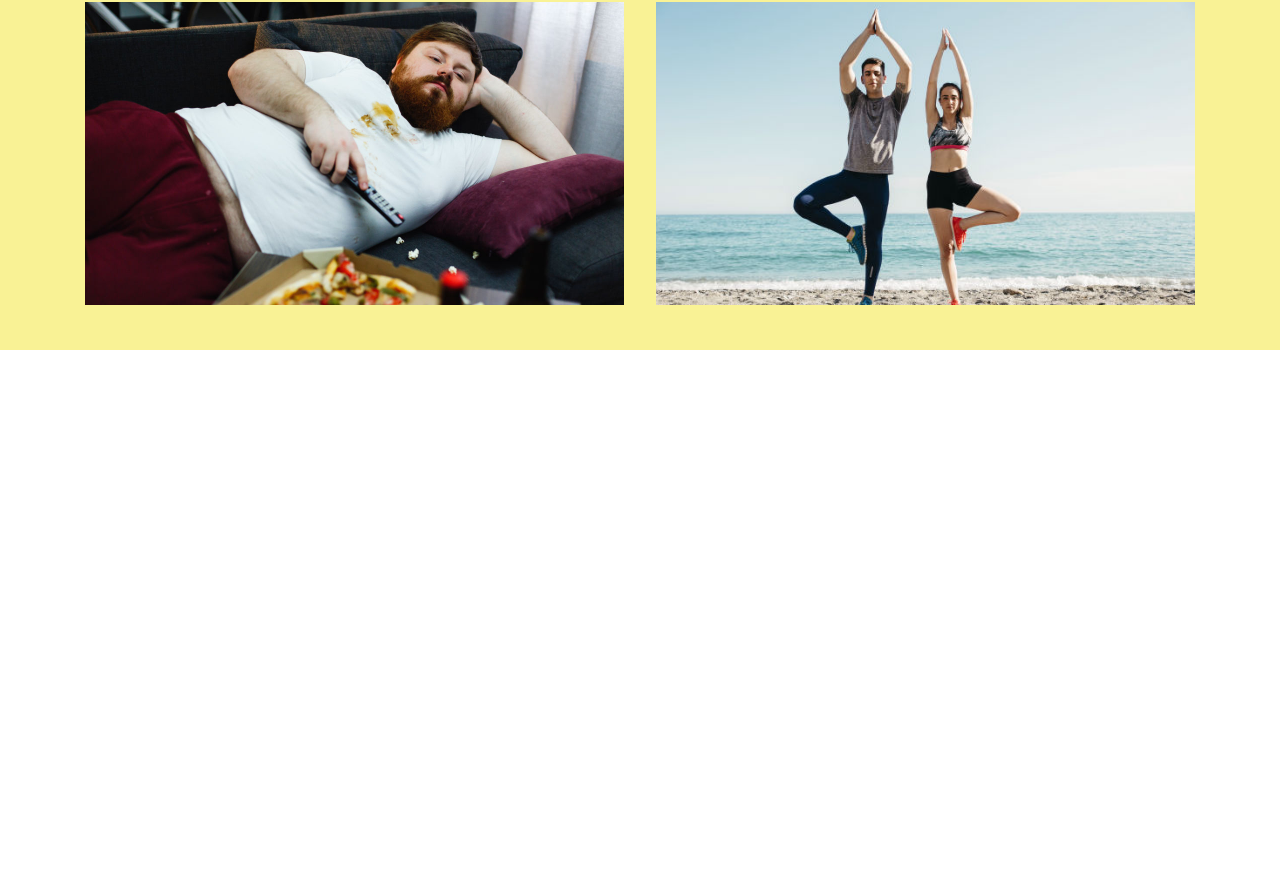
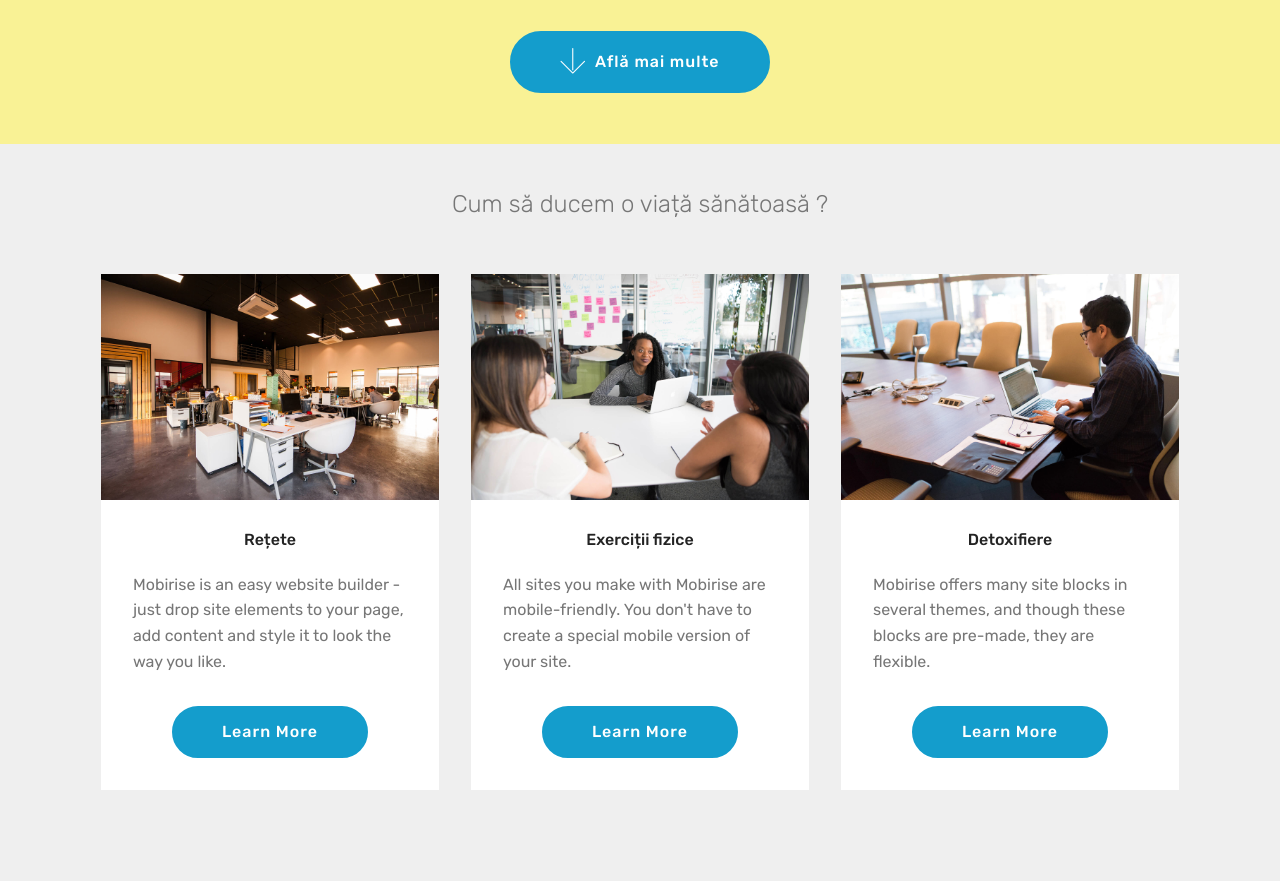
Before and after one commit to KittyFrutty/KittyFrutty.github.io, a plain HTML site: page index.html in a window 1280 px wide. Shown: the part 594-1475 px from the top of the page. Before the commit the page ends 944 px from the top, so only its background shows below. Drawn offline with Linux system fonts and the light colour scheme; files whose address does not match are found by name.

Commit message:
added another page

```diff
--- a/assets/mobirise/css/mbr-additional.css
+++ b/assets/mobirise/css/mbr-additional.css
@@ -1394,8 +1394,8 @@ body {
   border-top-color: #149dcc;
 }
 .cid-rnEbtUtemZ {
-  padding-top: 90px;
-  padding-bottom: 90px;
+  padding-top: 30px;
+  padding-bottom: 0px;
   background-color: #ffffff;
 }
 .cid-rnEbtUtemZ P {
@@ -1403,7 +1403,7 @@ body {
 }
 .cid-rnEddO0Nz6 {
   padding-top: 90px;
-  padding-bottom: 45px;
+  padding-bottom: 60px;
   background: #f9f295;
 }
 .cid-rnEddO0Nz6 .images-container.container-fluid {
@@ -1451,3 +1451,59 @@ body {
     -webkit-flex-basis: initial !important;
   }
 }
+.cid-rnGXHlA8sn {
+  padding-top: 30px;
+  padding-bottom: 45px;
+  background-color: #f9f295;
+}
+.cid-rnH10FpLJa {
+  padding-top: 45px;
+  padding-bottom: 0px;
+  background-color: #efefef;
+}
+.cid-rnH10FpLJa .mbr-section-subtitle {
+  color: #767676;
+}
+.cid-rnGZ5bcSeC {
+  padding-top: 30px;
+  padding-bottom: 75px;
+  background-color: #efefef;
+}
+.cid-rnGZ5bcSeC .card-box {
+  padding: 0 2rem;
+}
+.cid-rnGZ5bcSeC .mbr-section-btn {
+  padding-top: 1rem;
+}
+.cid-rnGZ5bcSeC .mbr-section-btn a {
+  margin-top: 1rem;
+  margin-bottom: 0;
+}
+.cid-rnGZ5bcSeC h4 {
+  font-weight: 500;
+  margin-bottom: 0;
+  text-align: left;
+  padding-top: 2rem;
+}
+.cid-rnGZ5bcSeC p {
+  margin-bottom: 0;
+  text-align: left;
+  padding-top: 1.5rem;
+}
+.cid-rnGZ5bcSeC .mbr-text {
+  color: #767676;
+}
+.cid-rnGZ5bcSeC .card-wrapper {
+  height: 100%;
+  padding-bottom: 2rem;
+  background: #ffffff;
+  box-shadow: 0px 0px 0px 0px rgba(0, 0, 0, 0);
+  transition: box-shadow 0.3s;
+}
+.cid-rnGZ5bcSeC .card-wrapper:hover {
+  box-shadow: 0px 0px 30px 0px rgba(0, 0, 0, 0.05);
+  transition: box-shadow 0.3s;
+}
+.cid-rnGZ5bcSeC .card-title {
+  text-align: center;
+}
--- a/index.html
+++ b/index.html
@@ -1,5 +1,5 @@
 <!DOCTYPE html>
-<html>
+<html  >
 <head>
   <!-- Site made with Mobirise Website Builder v4.9.7, https://mobirise.com -->
   <meta charset="UTF-8">
@@ -10,49 +10,154 @@
   <meta name="description" content="">
 
   <title>Home</title>
+  <link rel="stylesheet" href="assets/web/assets/mobirise-icons/mobirise-icons.css">
   <link rel="stylesheet" href="assets/tether/tether.min.css">
   <link rel="stylesheet" href="assets/bootstrap/css/bootstrap.min.css">
   <link rel="stylesheet" href="assets/bootstrap/css/bootstrap-grid.min.css">
   <link rel="stylesheet" href="assets/bootstrap/css/bootstrap-reboot.min.css">
   <link rel="stylesheet" href="assets/theme/css/style.css">
   <link rel="stylesheet" href="assets/mobirise/css/mbr-additional.css" type="text/css">
+
+
+
 </head>
 <body>
   <section class="header1 cid-rnEbtUtemZ" id="header16-7">
+
+
+
+
+
     <div class="container">
         <div class="row justify-content-md-center">
             <div class="col-md-10 align-center">
                 <h1 class="mbr-section-title mbr-bold pb-3 mbr-fonts-style display-1">
                     Sănătate și stare de bine</h1>
 
-                    <p class="mbr-text pb-3 mbr-fonts-style display-5">
-                        Cum să ducem o viață sănătoasă</p>
+
+
+            </div>
+        </div>
+    </div>
+
+</section>
+
+<section class="engine"><a href="https://mobirise.info/i">web creation software</a></section><section class="cid-rnEddO0Nz6" id="image4-9">
+    <!-- Block parameters controls (Blue "Gear" panel) -->
+
+    <!-- End block parameters -->
+    <div class="container images-container">
+            <div class="media-container-row" style="width: 100%;">
+                <div class="img-item item1" style="width: 103%;">
+                    <img src="assets/images/5505-1-1086x724.jpg" alt="" title="">
+
+                </div>
+                <div class="img-item">
+                    <img src="assets/images/320778-p96bi2-125-626x417.jpg" alt="" title="">
 
                 </div>
             </div>
     </div>
 </section>
 
-    <section class="engine"><a href="https://mobirise.info/c">website builder</a></section>
+<section class="mbr-section content8 cid-rnGXHlA8sn" id="content8-d">
 
-    <section class="cid-rnEddO0Nz6" id="image4-9">
-        <!-- Block parameters controls (Blue "Gear" panel) -->
 
-        <!-- End block parameters -->
-        <div class="container images-container">
-            <div class="container-fluid" style="text-align: center; font-size: 50px;">
-                Stilul de viață este alegerea ta. La fel și rezultatul.
-            </div>
-                <div class="media-container-row" style="width: 100%;">
-                    <div class="img-item item1" style="width: 103%;">
-                        <img src="assets/images/5505-1-1086x724.jpg" alt="" title="">
-                    </div>
-                    <div class="img-item">
-                        <img src="assets/images/320778-p96bi2-125-626x417.jpg" alt="" title="">
+
+    <div class="container">
+        <div class="media-container-row title">
+            <div class="col-12 col-md-8">
+                <div class="mbr-section-btn align-center"><a class="btn btn-primary display-4" href="https://mobirise.co"><span class="mbri-down mbr-iconfont mbr-iconfont-btn"></span>Află mai multe</a></div>
             </div>
         </div>
     </div>
 </section>
+
+<section class="mbr-section content4 cid-rnH10FpLJa" id="content4-i">
+
+
+
+    <div class="container">
+        <div class="media-container-row">
+            <div class="title col-12 col-md-8">
+
+                <h3 class="mbr-section-subtitle align-center mbr-light mbr-fonts-style display-5">Cum să ducem o viață sănătoasă ?</h3>
+
+            </div>
+        </div>
+    </div>
+</section>
+
+<section class="features3 cid-rnGZ5bcSeC" id="features3-h">
+
+
+
+
+    <div class="container">
+        <div class="media-container-row">
+            <div class="card p-3 col-12 col-md-6 col-lg-4">
+                <div class="card-wrapper">
+                    <div class="card-img">
+                        <img src="assets/images/background1.jpg" alt="Mobirise">
+                    </div>
+                    <div class="card-box">
+                        <h4 class="card-title mbr-fonts-style display-7">
+                            Rețete</h4>
+                        <p class="mbr-text mbr-fonts-style display-7">
+                            Mobirise is an easy website builder - just drop site elements to your page, add content and style it to look the way you like.
+                        </p>
+                    </div>
+                    <div class="mbr-section-btn text-center"><a href="https://mobirise.co" class="btn btn-primary display-4">
+                            Learn More
+                        </a></div>
+                </div>
+            </div>
+
+            <div class="card p-3 col-12 col-md-6 col-lg-4">
+                <div class="card-wrapper">
+                    <div class="card-img">
+                        <img src="assets/images/background2.jpg" alt="Mobirise">
+                    </div>
+                    <div class="card-box">
+                        <h4 class="card-title mbr-fonts-style display-7">
+                            Exerciții fizice</h4>
+                        <p class="mbr-text mbr-fonts-style display-7">
+                            All sites you make with Mobirise are mobile-friendly. You don't have to create a special mobile version of your site.
+                        </p>
+                    </div>
+                    <div class="mbr-section-btn text-center">
+                        <a href="https://mobirise.co" class="btn btn-primary display-4">
+                            Learn More
+                        </a>
+                    </div>
+                </div>
+            </div>
+
+            <div class="card p-3 col-12 col-md-6 col-lg-4">
+                <div class="card-wrapper">
+                    <div class="card-img">
+                        <img src="assets/images/background3.jpg" alt="Mobirise">
+                    </div>
+                    <div class="card-box">
+                        <h4 class="card-title mbr-fonts-style display-7">
+                            Detoxifiere</h4>
+                        <p class="mbr-text mbr-fonts-style display-7">
+                            Mobirise offers many site blocks in several themes, and though these blocks are pre-made, they are flexible.
+                        </p>
+                    </div>
+                    <div class="mbr-section-btn text-center">
+                        <a href="https://mobirise.co" class="btn btn-primary display-4">
+                            Learn More
+                        </a>
+                    </div>
+                </div>
+            </div>
+
+
+        </div>
+    </div>
+</section>
+
 
   <script src="assets/web/assets/jquery/jquery.min.js"></script>
   <script src="assets/popper/popper.min.js"></script>
@@ -60,5 +165,7 @@
   <script src="assets/bootstrap/js/bootstrap.min.js"></script>
   <script src="assets/smoothscroll/smooth-scroll.js"></script>
   <script src="assets/theme/js/script.js"></script>
+
+
 </body>
 </html>
```
Also changed, not shown: assets/images/background1.jpg (added), assets/images/background2.jpg (added), assets/images/background3.jpg (added), 1 other file. Lines whose indentation alone changed are shown as unchanged.
